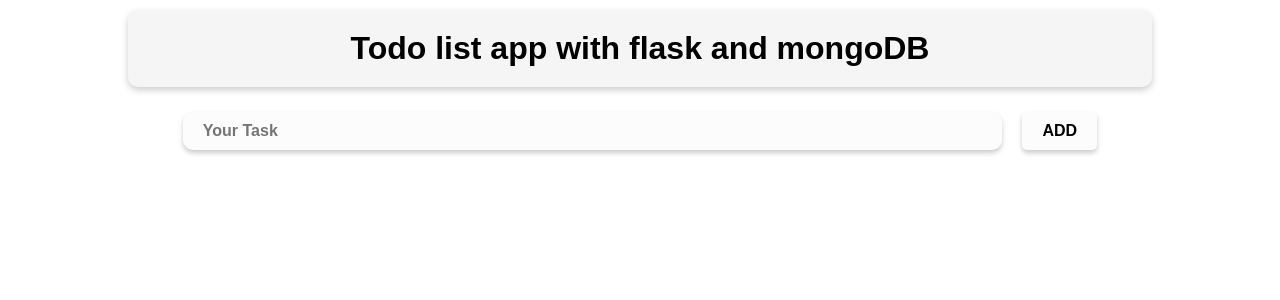
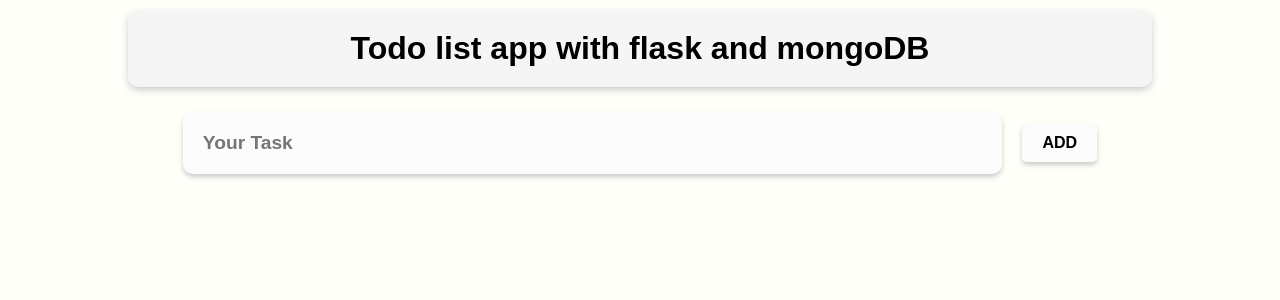
Before and after one commit to AliEivazi82/Flask-Todo-list, a Flask app: page / in a window 1280 px wide. Shown: the top 300 px of the page. Run offline with Flask 3, Linux system fonts and the light colour scheme; data that the repository does not hold is empty.

Commit message:
better style for tasks

```diff
--- a/static/css/style.css
+++ b/static/css/style.css
@@ -3,6 +3,10 @@
     margin: 0;
     box-sizing: border-box;
     font-family: Arial, Helvetica, sans-serif;
+}
+
+body {
+    background-color: #fffffa;
 }
 
 .header_title{
@@ -34,9 +38,9 @@
 
 .add_container #task_title {
     width: 80%;
-    padding: 10px 20px;
+    padding: 20px;
     border-radius: 10px;
-    font-size: medium;
+    font-size: 1.2rem;
     font-weight: 600;
     border: none;
     background-color: #fcfcfc;
@@ -58,3 +62,21 @@
 .btn:hover {
     background-color: #cfcfcf;
 }
+
+.tasks_list {
+    width: 70%;
+    margin: 20px auto;
+}
+
+.tasks_list li {
+    list-style: none;
+    margin: 15px 0;
+    padding: 15px;
+    background-color: #f5f5f5;
+    border-radius: 10px;
+}
+
+.tasks_list li:hover {
+    background-color: #fcfcfc;
+    box-shadow: 0 3px 5px #ccc;
+}
--- a/templates/index.html
+++ b/templates/index.html
@@ -15,7 +15,7 @@
         <input type="submit" value="ADD" class="btn">
     </form>
 
-    <ul>
+    <ul class="tasks_list">
         {% for task in tasks %}
             <li>{{ task["task"] }}</li>
         {% endfor %}
```
